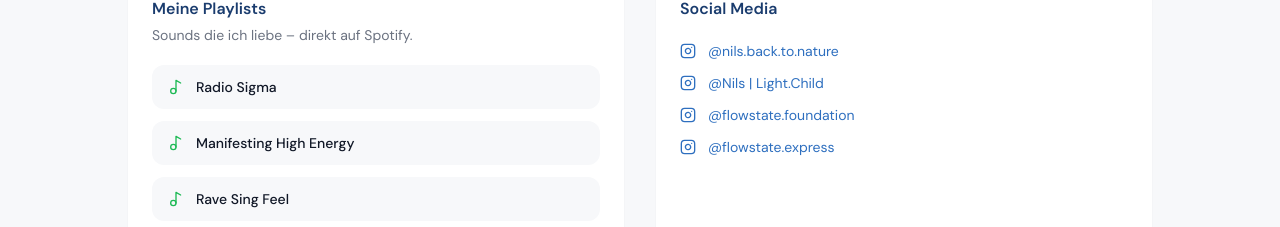
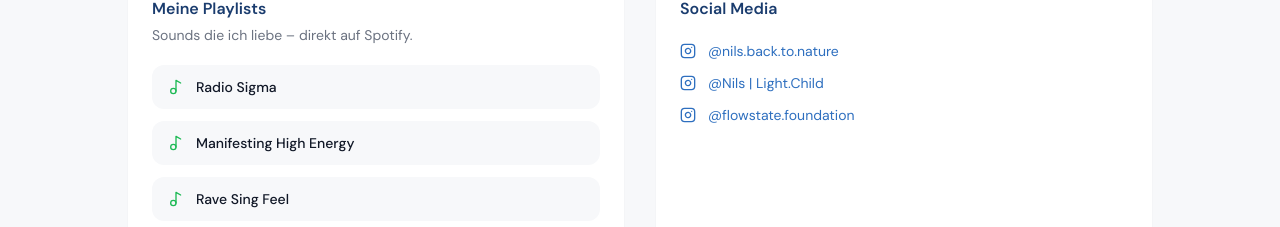
Before and after one commit to nils-flowstate/flowstate.foundation, a React (Vite) app: page /about-us in a window 1280 px wide. Shown: the part 2791-3018 px from the top of the page. Built offline with nearby package versions, Linux system fonts and the light colour scheme.

Commit message:
excluded flowstate.express

```diff
--- a/src/pages/AboutUs.tsx
+++ b/src/pages/AboutUs.tsx
@@ -24,7 +24,7 @@ const igProfiles = [
   { handle: 'nils.back.to.nature', url: 'https://instagram.com/nils.back.to.nature' },
   { handle: 'Nils | Light.Child', url: 'https://instagram.com' },
   { handle: 'flowstate.foundation', url: 'https://instagram.com/flowstate.foundation' },
-  { handle: 'flowstate.express', url: 'https://instagram.com/flowstate.express' },
+  // { handle: 'flowstate.express', url: 'https://instagram.com/flowstate.express' },
 ]
 
 const playlists = [
```
